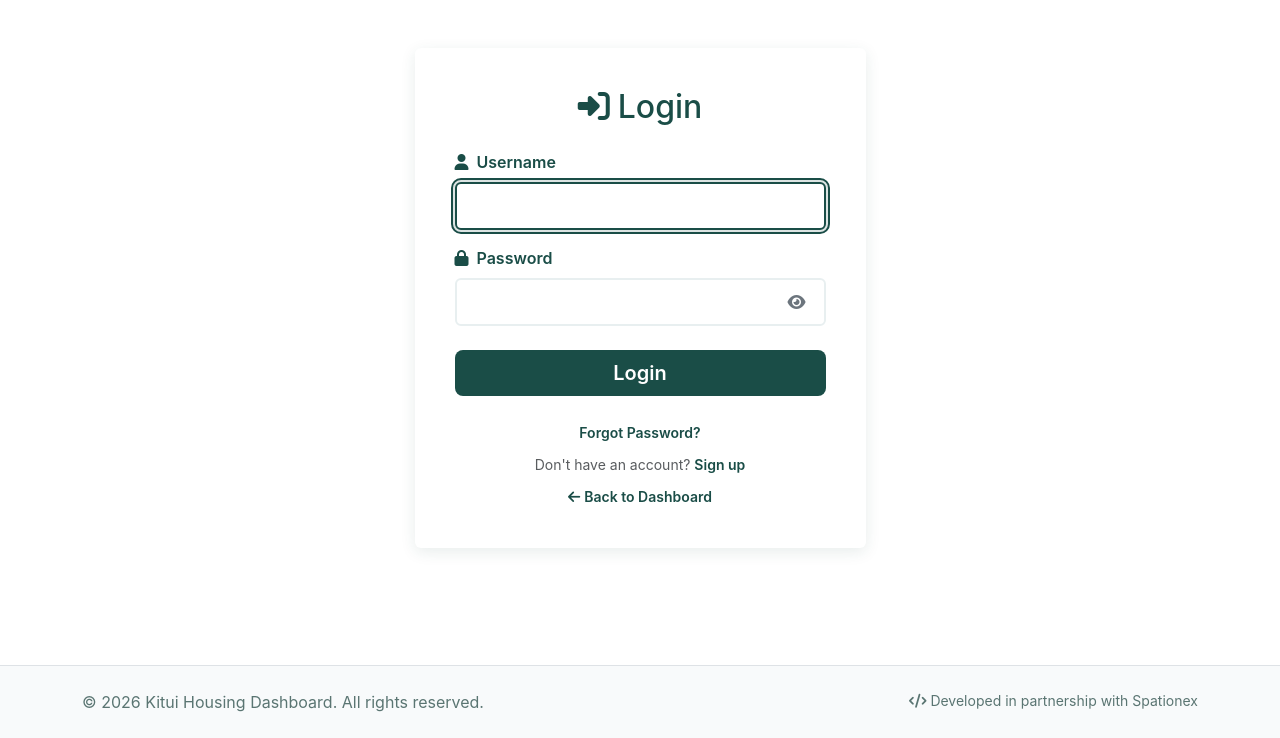
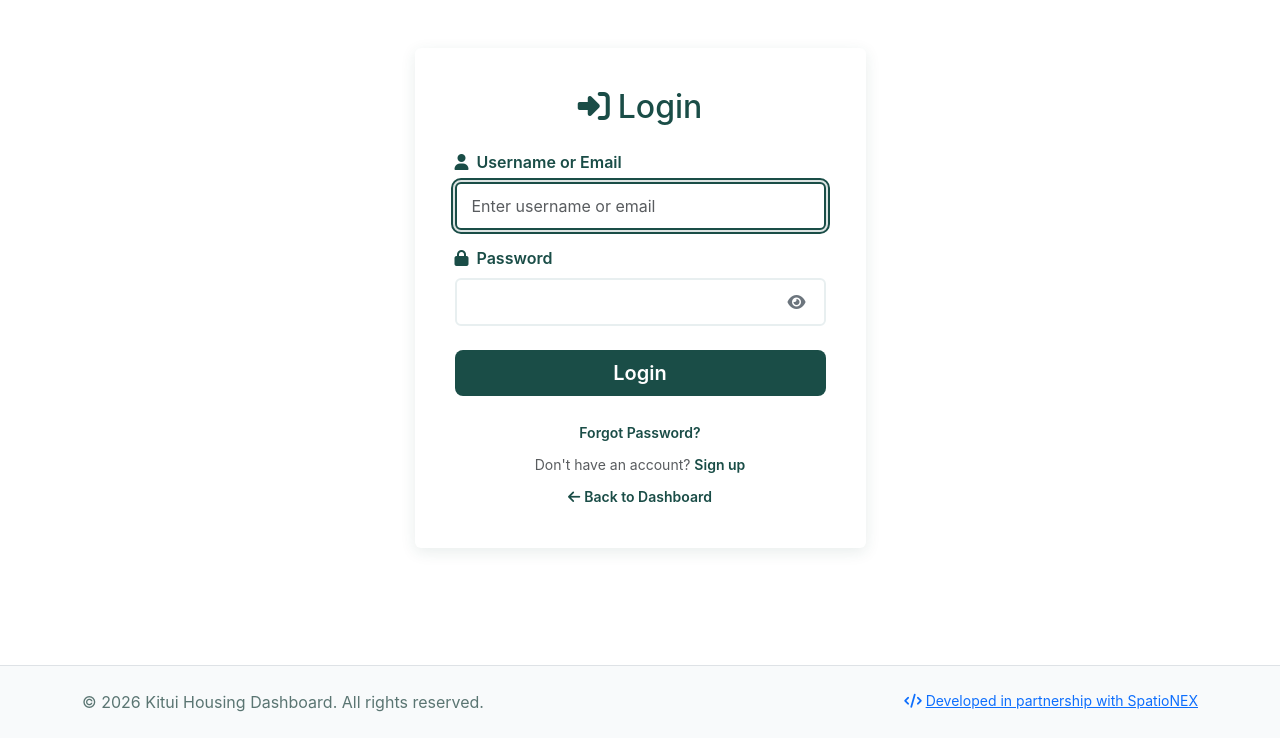
Before and after one commit to ClementNdome/housin, a Flask app: page /login in a window 1280 px wide. Shown: the part 62-800 px from the top of the page. Run offline with Flask 3, Linux system fonts and the light colour scheme; some libraries are stand-ins or nearby versions.

Commit message:
Update templates for improved user interface: modify footer to include a clickable link for SpatioNEX and enhance login form by changing label to 'Username or Email' and adding a placeholder for better user guidance.

```diff
--- a/templates/base.html
+++ b/templates/base.html
@@ -90,7 +90,7 @@
                 </div>
                 <div class="col-md-6 text-md-end">
                     <p class="mb-0 small" style="color: #5a7572;">
-                        <i class="fas fa-code me-1"></i>Developed in partnership with Spationex
+                        <a href="https://www.spationex.com" target="_blank"><i class="fas fa-code me-1"></i>Developed in partnership with SpatioNEX</a>
                     </p>
                 </div>
             </div>
--- a/templates/login.html
+++ b/templates/login.html
@@ -76,8 +76,8 @@
                     <form method="POST" action="{{ url_for('login') }}">
                         <input type="hidden" name="csrf_token" value="{{ csrf_token() }}"/>
                         <div class="mb-3">
-                            <label for="username" class="form-label"><i class="fas fa-user me-2"></i>Username</label>
-                            <input type="text" class="form-control" id="username" name="username" required autofocus>
+                            <label for="username" class="form-label"><i class="fas fa-user me-2"></i>Username or Email</label>
+                            <input type="text" class="form-control" id="username" name="username" required autofocus placeholder="Enter username or email">
                         </div>
 
                         <div class="mb-4">
```
